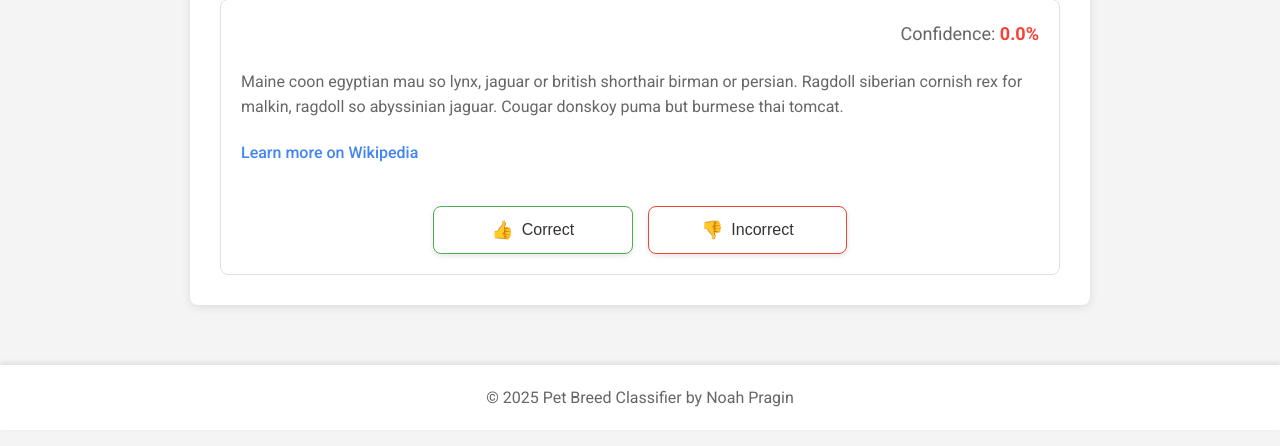
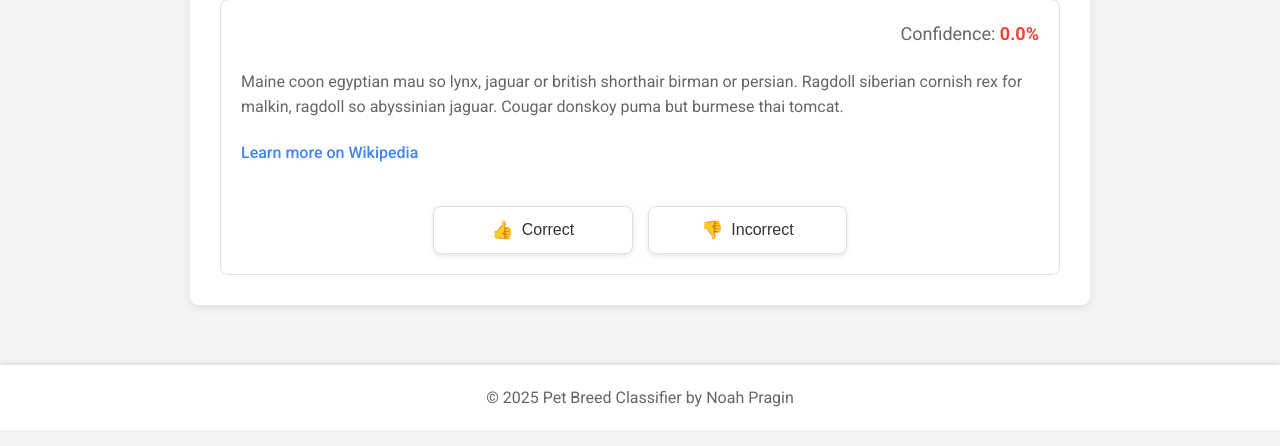
Before and after one commit to npragin/pet-classifier, a Flask app: template templates/result.html in a window 1280 px wide. Shown: the part 205-651 px from the top of the page. Run offline with Flask 3, Linux system fonts and the light colour scheme; the template is opened without the code that fills it, so the values that code supplies are empty.

Commit message:
Update feedback buttons to better match design.

```diff
--- a/static/css/style.css
+++ b/static/css/style.css
@@ -385,16 +385,8 @@ footer {
     transform: translateY(-1px);
 }
 
-.feedback-btn.correct {
-    border-color: #4CAF50;
-}
-
 .feedback-btn.correct:hover {
     background-color: #f5fff5;
-}
-
-.feedback-btn.incorrect {
-    border-color: #f44336;
 }
 
 .feedback-btn.incorrect:hover {
```
